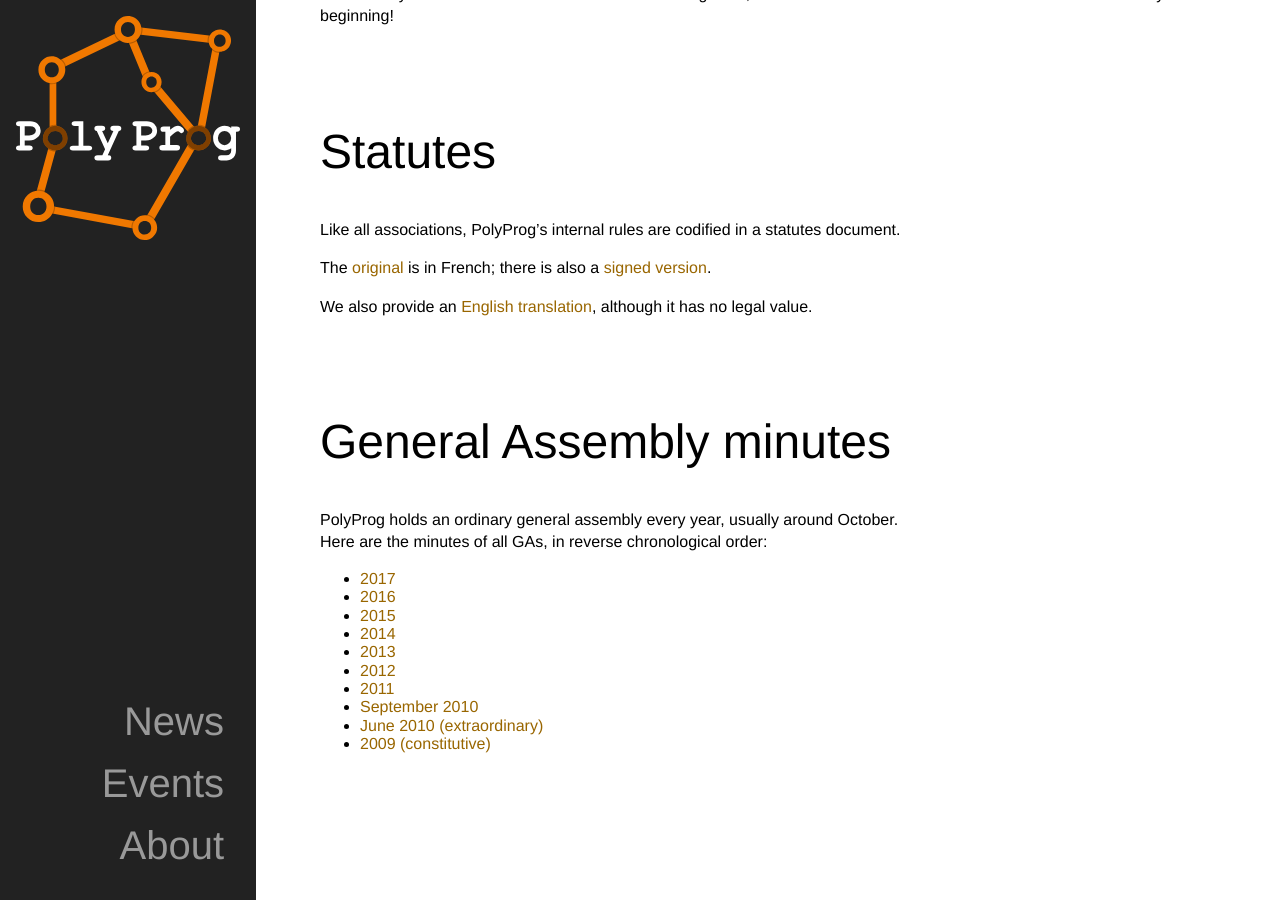
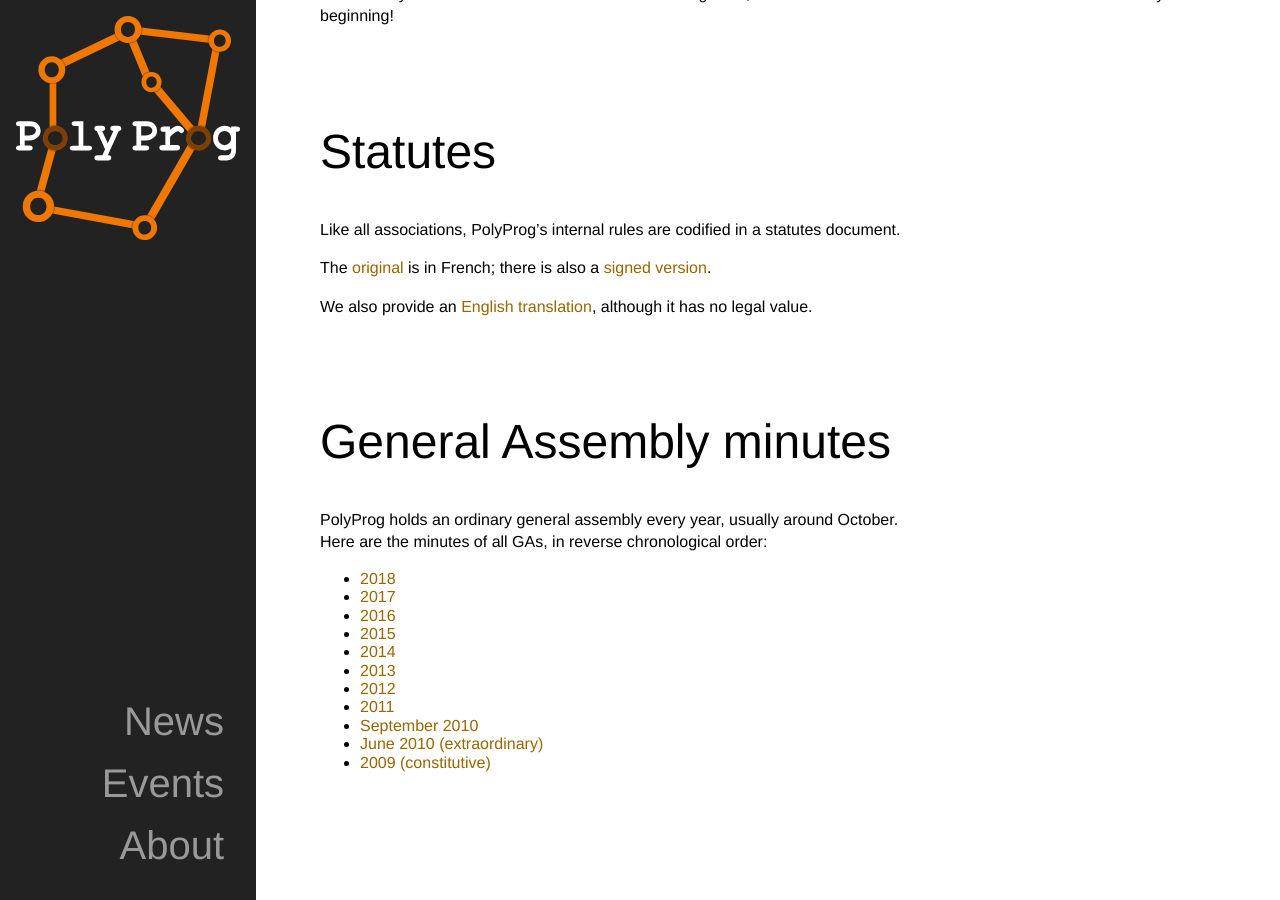
Before and after one commit to PolyProg/PolyProg.github.io, a Jekyll site: the page built from about.html, in a window 1280 px wide and 900 px high, scrolled down 1059 px. Built offline with Jekyll 4.4.1, drawn with Linux system fonts in a browser that asks for light colours.

Commit message:
Add 2018 GA minutes

```diff
--- a/_includes/minutes.md
+++ b/_includes/minutes.md
@@ -1,6 +1,7 @@
 PolyProg holds an ordinary general assembly every year, usually around October.
 Here are the minutes of all GAs, in reverse chronological order:
 
+- [2018](https://drive.google.com/open?id=1rxfU2OESrvPeI0JpDAPOC8VI87jkXmma)
 - [2017](https://drive.google.com/open?id=1-uNwTxpw6gJrXu94N9CmLu95rW8YtcIA)
 - [2016](https://drive.google.com/open?id=10kpH1bhiVlrqgKkksQOVvPAd29LjHzE5)
 - [2015](https://drive.google.com/open?id=1bC-hJGs1ExOF9kGg_3w5xZIZSWY_MQ6I)
```
